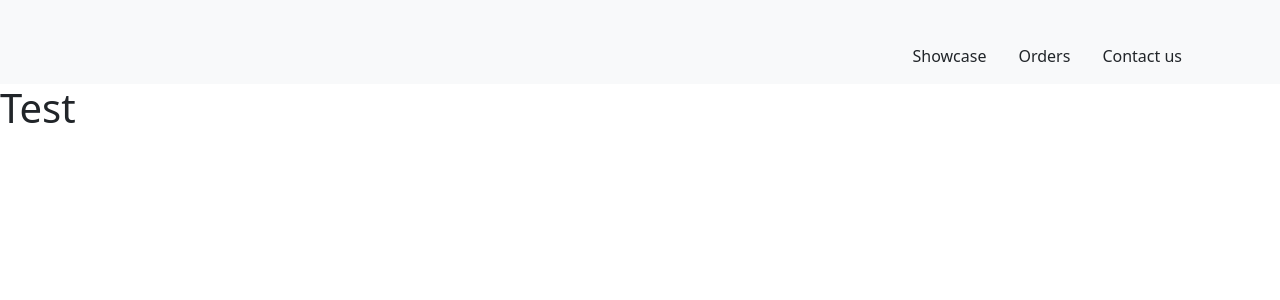
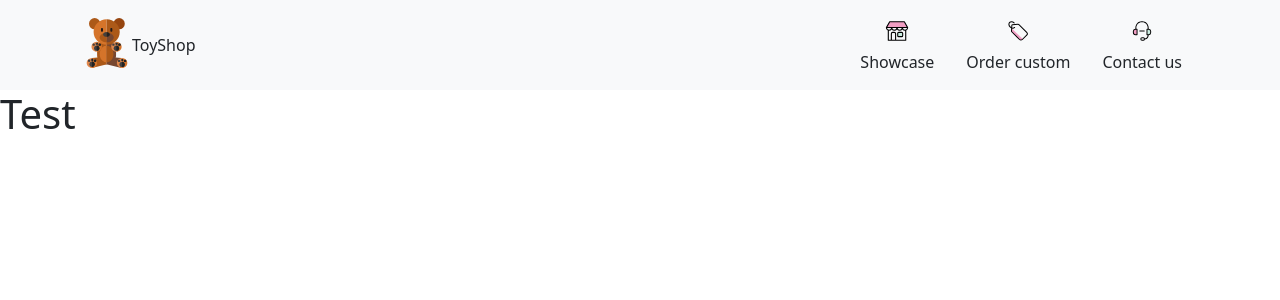
Before and after one commit to YuryLobkov/toyshop, a Django app: page / in a window 1280 px wide. Shown: the top 300 px of the page. Run offline with Django 4.2, Linux system fonts and the light colour scheme.

Commit message:
navbar static svg

```diff
--- a/toyshop/showcase/templates/showcase/base.html
+++ b/toyshop/showcase/templates/showcase/base.html
@@ -1,3 +1,4 @@
+{% load static %}
 <html lang="ru">
 <head>
     <meta charset="UTF-8">
@@ -16,25 +17,26 @@
           <div class="container">
             <div class="d-flex flex-wrap align-items-center justify-content-center justify-content-lg-start">
               <a href="/" class="d-flex align-items-center my-2 my-lg-0 me-lg-auto text-dark text-decoration-none">
-                <svg class="bi me-2" width="40" height="32" role="img" aria-label="Bootstrap"><use xlink:href="#bootstrap"></use></svg>
+                <img class="bi d-block mx-auto mb-1" width="50" height="50" src="{% static 'bear-svgrepo-com.svg' %}" alt="">
+                ToyShop
               </a>
 
               <ul class="nav col-12 col-lg-auto my-2 justify-content-center my-md-0 text-small">
                 <li>
                   <a href="#" class="nav-link text-dark">
-                    <svg class="bi d-block mx-auto mb-1" width="24" height="24"><use xlink:href="#speedometer2"></use></svg>
+                    <img class="bi d-block mx-auto mb-1" width="30" height="30" src="{% static 'home-shoppshtore-store-svgrepo-com.svg' %}" alt="">
                     Showcase
                   </a>
                 </li>
                 <li>
                   <a href="#" class="nav-link text-dark">
-                    <svg class="bi d-block mx-auto mb-1" width="24" height="24"><use xlink:href="#table"></use></svg>
-                    Orders
+                    <img class="bi d-block mx-auto mb-1" width="30" height="30" src="{% static 'label-store-label-svgrepo-com.svg' %}" alt="">
+                    Order custom
                   </a>
                 </li>
                 <li>
                   <a href="#" class="nav-link text-dark">
-                    <svg class="bi d-block mx-auto mb-1" width="24" height="24"><use xlink:href="#people-circle"></use></svg>
+                    <img class="bi d-block mx-auto mb-1" width="30" height="30" src="{% static '3-headphone-svgrepo-com.svg' %}" alt="">
                     Contact us
                   </a>
                 </li>
--- a/toyshop/toyshop/settings.py
+++ b/toyshop/toyshop/settings.py
@@ -122,6 +122,11 @@ USE_TZ = True
 
 STATIC_URL = 'static/'
 
+STATICFILES_DIRS = [
+    BASE_DIR / "static/assets",
+]
+
+STATIC_ROOT = os.path.join(BASE_DIR, "static")
 
 # Media content storage
 
```
Also changed, not shown: toyshop/static/assets/3-headphone-svgrepo-com.svg (added), toyshop/static/assets/bear-svgrepo-com.svg (added), toyshop/static/assets/home-shoppshtore-store-svgrepo-com.svg (added), toyshop/static/assets/label-store-label-svgrepo-com.svg (added).
